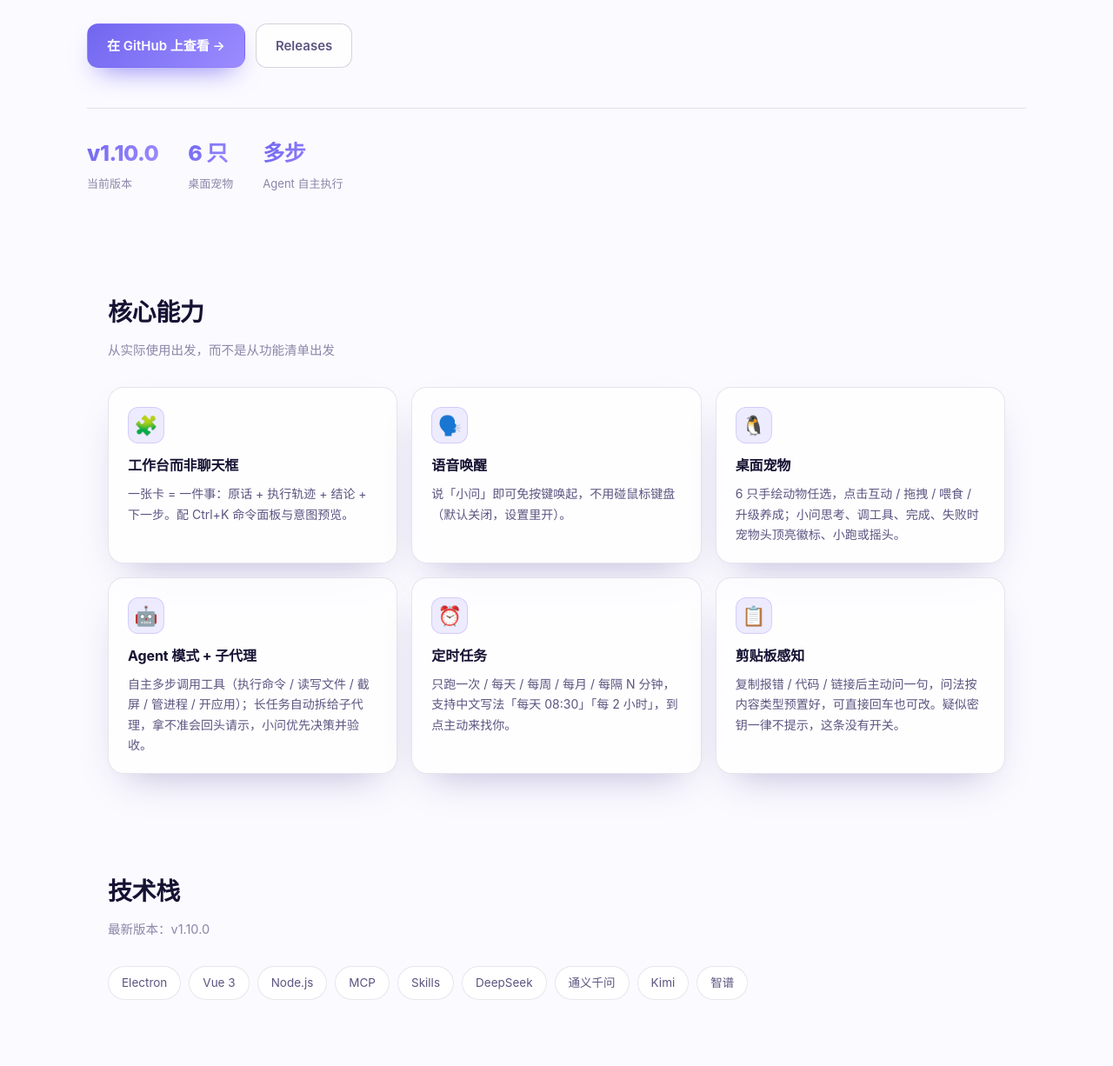
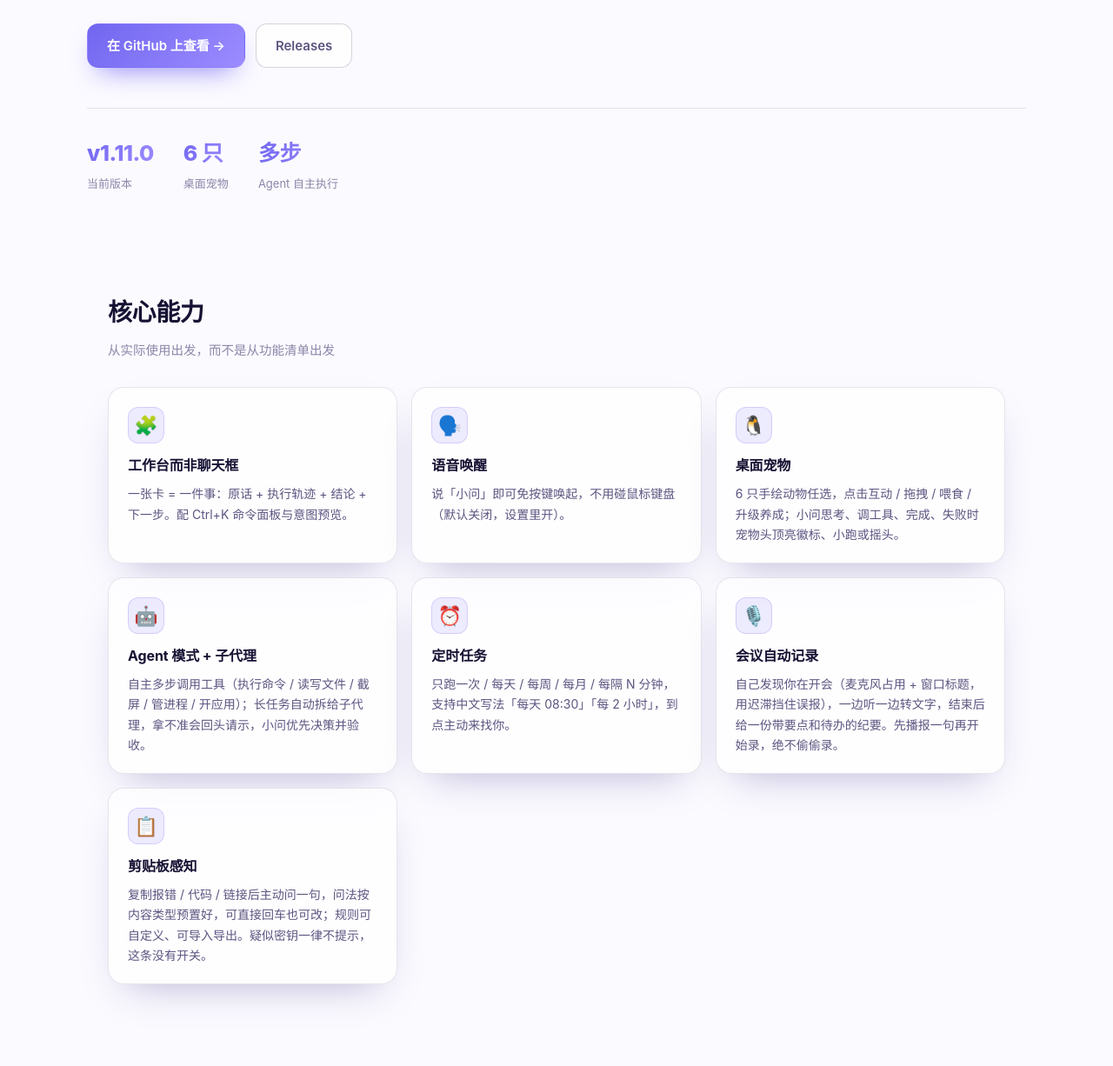
Before and after one commit to virtualman333/XiaoWenDesktopAgent, a plain HTML site: page index.html in a window 1280 px wide. Shown: the part 398-1624 px from the top of the page at 87% size. Drawn offline with Linux system fonts and the light colour scheme.

Commit message:
docs(site): 同步官网（版本号 / 功能清单）

```diff
--- a/index.html
+++ b/index.html
@@ -162,20 +162,20 @@ footer{border-top:1px solid var(--border);padding:34px 0 46px;margin-top:24px}
 
 <main>
   <div class="wrap hero">
-    <span class="eyebrow">●  桌面 AI 智能体 · v1.10.0</span>
+    <span class="eyebrow">●  桌面 AI 智能体 · v1.11.0</span>
     <h1>常驻屏幕右下角，能听、能说、能记住你，还能真正操作你的电脑</h1>
     <p class="lead">不是一问一答的聊天页：一张卡就是一件事 —— 原话、执行轨迹、结论、下一步动作都在同一张卡里。说「小问」就能免按键唤起。</p>
     <div class="cta"><a class="btn btn-primary" href="https://github.com/virtualman333/XiaoWenDesktopAgent">在 GitHub 上查看 →</a><a class="btn btn-ghost" href="https://github.com/virtualman333/XiaoWenDesktopAgent/releases">Releases</a></div>
-    <div class="stats"><div class="stat"><b>v1.10.0</b><span>当前版本</span></div><div class="stat"><b>6 只</b><span>桌面宠物</span></div><div class="stat"><b>多步</b><span>Agent 自主执行</span></div></div>
+    <div class="stats"><div class="stat"><b>v1.11.0</b><span>当前版本</span></div><div class="stat"><b>6 只</b><span>桌面宠物</span></div><div class="stat"><b>多步</b><span>Agent 自主执行</span></div></div>
   </div>
 
   <section id="features"><div class="wrap">
     <div class="sec-head"><h2>核心能力</h2><p>从实际使用出发，而不是从功能清单出发</p></div>
-    <div class="grid"><div class="card"><span class="ico">🧩</span><h3>工作台而非聊天框</h3><p>一张卡 = 一件事：原话 + 执行轨迹 + 结论 + 下一步。配 Ctrl+K 命令面板与意图预览。</p></div><div class="card"><span class="ico">🗣️</span><h3>语音唤醒</h3><p>说「小问」即可免按键唤起，不用碰鼠标键盘（默认关闭，设置里开）。</p></div><div class="card"><span class="ico">🐧</span><h3>桌面宠物</h3><p>6 只手绘动物任选，点击互动 / 拖拽 / 喂食 / 升级养成；小问思考、调工具、完成、失败时宠物头顶亮徽标、小跑或摇头。</p></div><div class="card"><span class="ico">🤖</span><h3>Agent 模式 + 子代理</h3><p>自主多步调用工具（执行命令 / 读写文件 / 截屏 / 管进程 / 开应用）；长任务自动拆给子代理，拿不准会回头请示，小问优先决策并验收。</p></div><div class="card"><span class="ico">⏰</span><h3>定时任务</h3><p>只跑一次 / 每天 / 每周 / 每月 / 每隔 N 分钟，支持中文写法「每天 08:30」「每 2 小时」，到点主动来找你。</p></div><div class="card"><span class="ico">📋</span><h3>剪贴板感知</h3><p>复制报错 / 代码 / 链接后主动问一句，问法按内容类型预置好，可直接回车也可改。疑似密钥一律不提示，这条没有开关。</p></div></div>
+    <div class="grid"><div class="card"><span class="ico">🧩</span><h3>工作台而非聊天框</h3><p>一张卡 = 一件事：原话 + 执行轨迹 + 结论 + 下一步。配 Ctrl+K 命令面板与意图预览。</p></div><div class="card"><span class="ico">🗣️</span><h3>语音唤醒</h3><p>说「小问」即可免按键唤起，不用碰鼠标键盘（默认关闭，设置里开）。</p></div><div class="card"><span class="ico">🐧</span><h3>桌面宠物</h3><p>6 只手绘动物任选，点击互动 / 拖拽 / 喂食 / 升级养成；小问思考、调工具、完成、失败时宠物头顶亮徽标、小跑或摇头。</p></div><div class="card"><span class="ico">🤖</span><h3>Agent 模式 + 子代理</h3><p>自主多步调用工具（执行命令 / 读写文件 / 截屏 / 管进程 / 开应用）；长任务自动拆给子代理，拿不准会回头请示，小问优先决策并验收。</p></div><div class="card"><span class="ico">⏰</span><h3>定时任务</h3><p>只跑一次 / 每天 / 每周 / 每月 / 每隔 N 分钟，支持中文写法「每天 08:30」「每 2 小时」，到点主动来找你。</p></div><div class="card"><span class="ico">🎙️</span><h3>会议自动记录</h3><p>自己发现你在开会（麦克风占用 + 窗口标题，用迟滞挡住误报），一边听一边转文字，结束后给一份带要点和待办的纪要。先播报一句再开始录，绝不偷偷录。</p></div><div class="card"><span class="ico">📋</span><h3>剪贴板感知</h3><p>复制报错 / 代码 / 链接后主动问一句，问法按内容类型预置好，可直接回车也可改；规则可自定义、可导入导出。疑似密钥一律不提示，这条没有开关。</p></div></div>
   </div></section>
 
   <section id="stack"><div class="wrap">
-    <div class="sec-head"><h2>技术栈</h2><p>最新版本：v1.10.0</p></div>
+    <div class="sec-head"><h2>技术栈</h2><p>最新版本：v1.11.0</p></div>
     <div class="pills"><span class="pill">Electron</span><span class="pill">Vue 3</span><span class="pill">Node.js</span><span class="pill">MCP</span><span class="pill">Skills</span><span class="pill">DeepSeek</span><span class="pill">通义千问</span><span class="pill">Kimi</span><span class="pill">智谱</span></div>
   </div></section>
 
```
